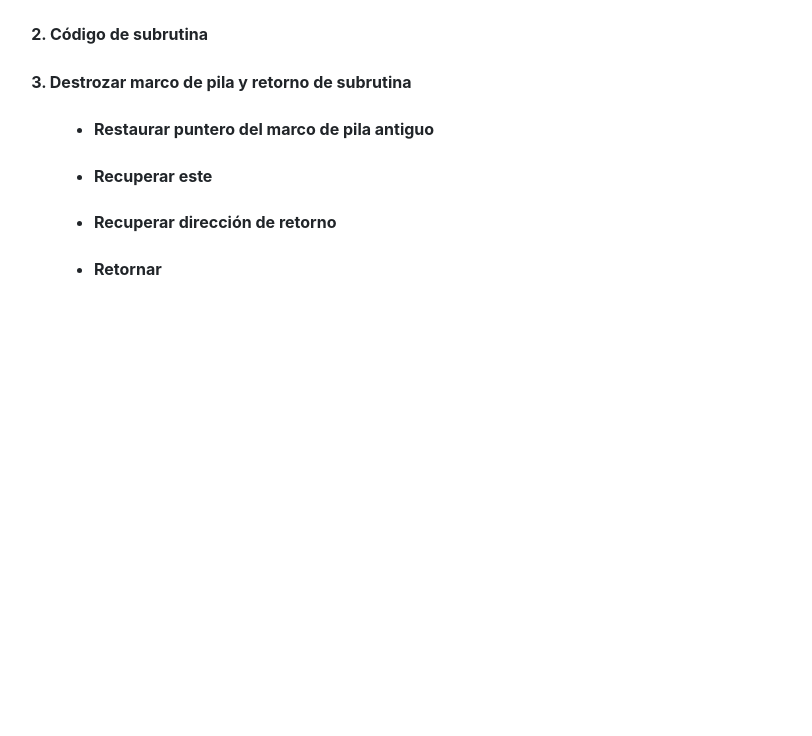
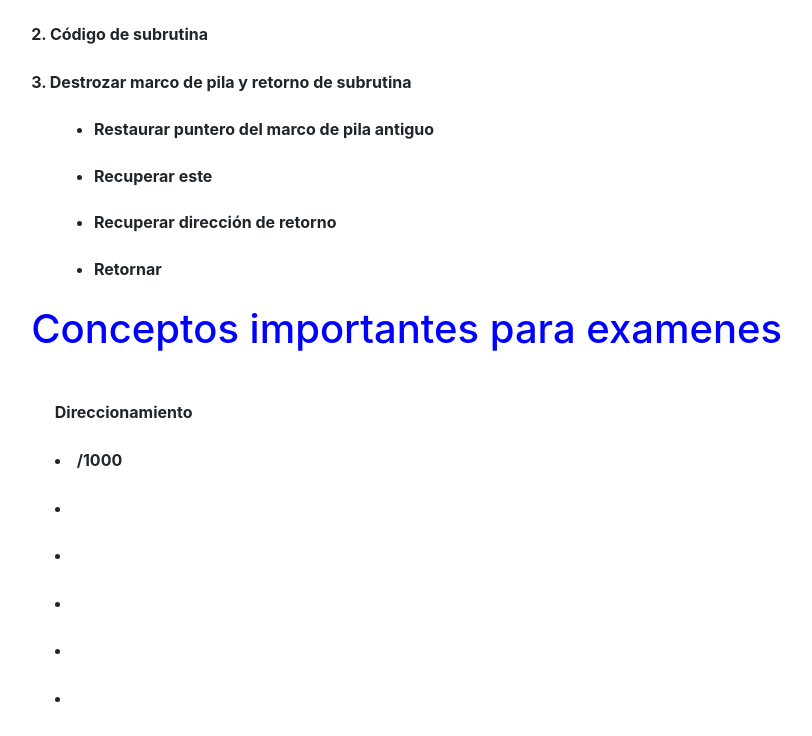
Before and after one commit to domlopluis94/Estructura-y-Arquitectura-de-Computadores, a plain HTML site: page ensamblador.html in a window 1280 px wide. Shown: the part 9176-9912 px from the top of the page, without its empty margins (19-831 px from the left). Before the commit the page ends 9483 px from the top, so only its background shows below. Drawn offline with nearby package versions, Linux system fonts and the light colour scheme.

Commit message:
ultimas formulas perifericos

```diff
--- a/ensamblador.html
+++ b/ensamblador.html
@@ -403,6 +403,24 @@ Pasos a seguir para subrutinas del 88110
 
 
 </p>
+
+<h1>Conceptos importantes para examenes </h1>
+<p>
+<br> Direccionamiento
+	<li> /1000
+	<li>
+	<li>
+	<li>
+	<li>
+	<li>
+
+
+
+</p>
+
+
+
+
 </div>
 </body>
 </html>
```
Also changed, not shown: Perifericos.html (+3 -0 lines).
